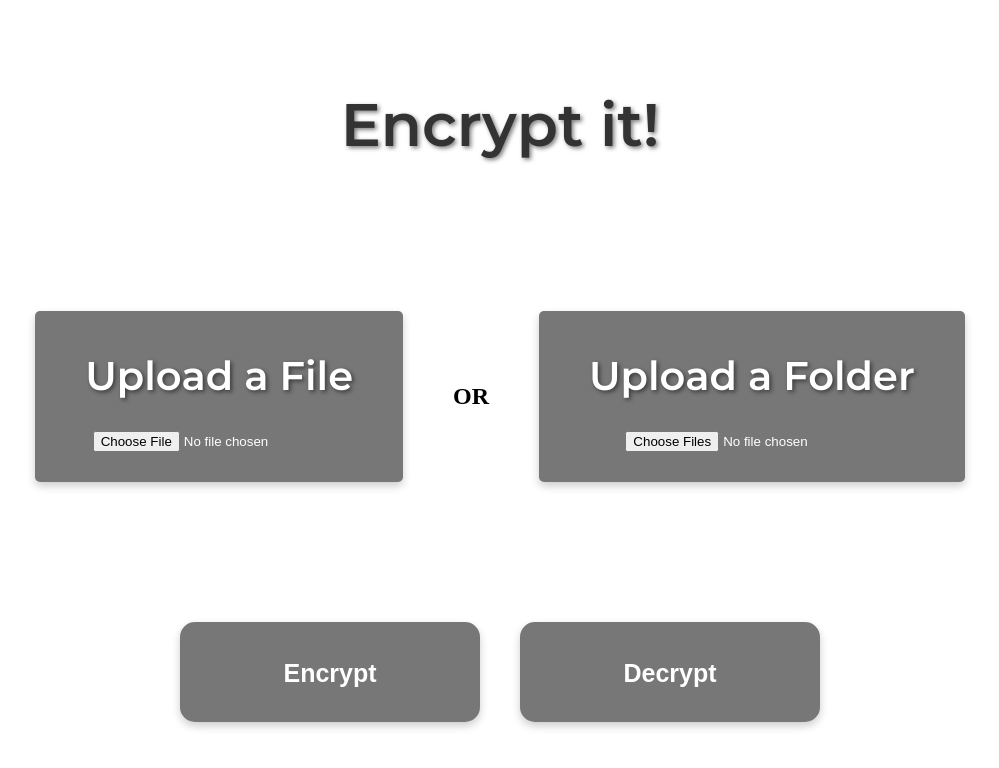
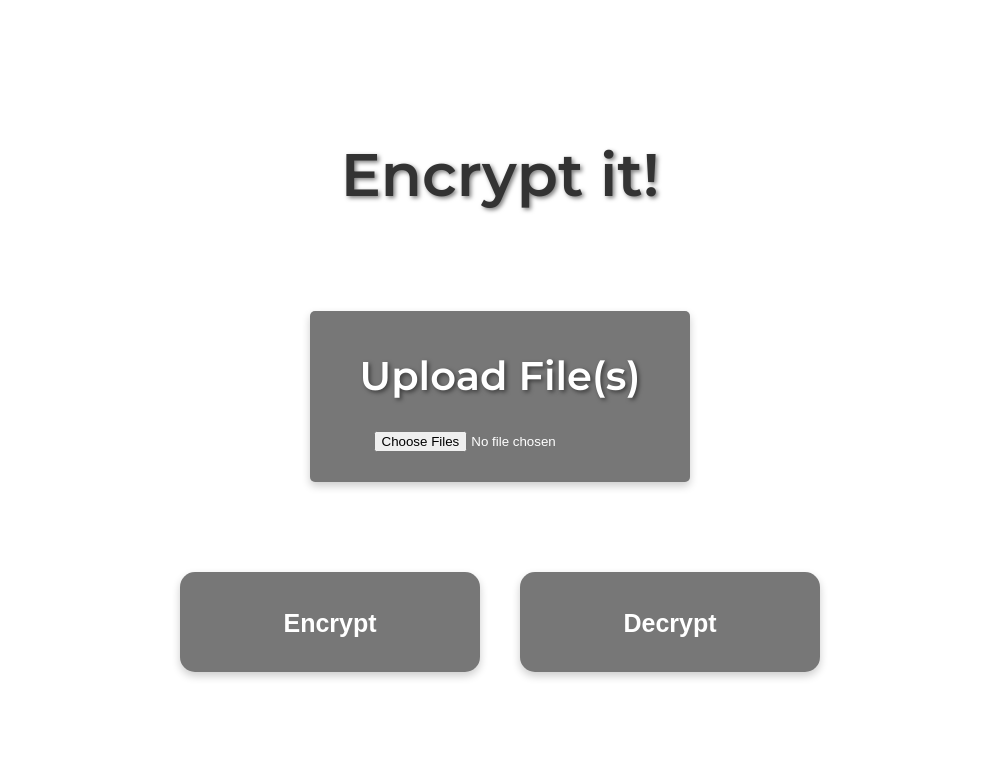
Before and after one commit to Teerath-Agarwal/Encryption-Software, a plain HTML site: page index.html in a window 1280 px wide. Shown: the whole page, without its empty margins (140-1139 px from the left). Drawn offline with Linux system fonts and the light colour scheme.

Commit message:
Removed Folder upload

```diff
--- a/index.html
+++ b/index.html
@@ -8,17 +8,21 @@
 
 <body>
     <div class="h1">Encrypt it!</div>
-    <div class="upload">
-        <div class="upload-section">
-            <div class="h2">Upload a File</div>
-            <input type="file" id="file-upload">
+
+    <!-- <input type="file" id="fileInput" name="files" multiple>
+        <button type="button" onclick="submitForm('upload_a')">Submit A</button>
+        <button type="button" onclick="submitForm('upload_b')">Submit B</button> -->
+        <div class="upload upload-section">
+            <div class="h2">Upload File(s)</div>
+            <form id="uploadForm" enctype="multipart/form-data">
+                <input type="file" id="file-upload" name="files" multiple>
+            </form>
         </div>
-        <div class="txt">OR</div>
+        <!-- <div class="txt">OR</div>
             <div class="upload-section">
                 <div class="h2">Upload a Folder</div>
             <input type="file" id="folder-upload" webkitdirectory directory multiple>
-        </div>
-    </div>
+        </div> -->
 
         <div class="buttons">
             <button class="enc_dec" onclick="showEncryptPopup()">Encrypt</button>
--- a/script.js
+++ b/script.js
@@ -12,9 +12,10 @@ function closeErrorPopup() {
 
 function showEncryptPopup() {
     var fileUpload = document.getElementById("file-upload");
-    var folderUpload = document.getElementById("folder-upload");
+    // var folderUpload = document.getElementById("folder-upload");
 
-    if (!fileUpload.files.length && !folderUpload.files.length) {
+    // if (!fileUpload.files.length && !folderUpload.files.length) {
+    if (!fileUpload.files.length) {
         showErrorPopup();
         return;
     }
@@ -25,9 +26,10 @@ function showEncryptPopup() {
 
 function showDecryptPopup() {
     var fileUpload = document.getElementById("file-upload");
-    var folderUpload = document.getElementById("folder-upload");
+    // var folderUpload = document.getElementById("folder-upload");
 
-    if (!fileUpload.files.length && !folderUpload.files.length) {
+    // if (!fileUpload.files.length && !folderUpload.files.length) {
+    if (!fileUpload.files.length) {
         showErrorPopup();
         return;
     }
```
Lines whose indentation alone changed are shown as unchanged.
